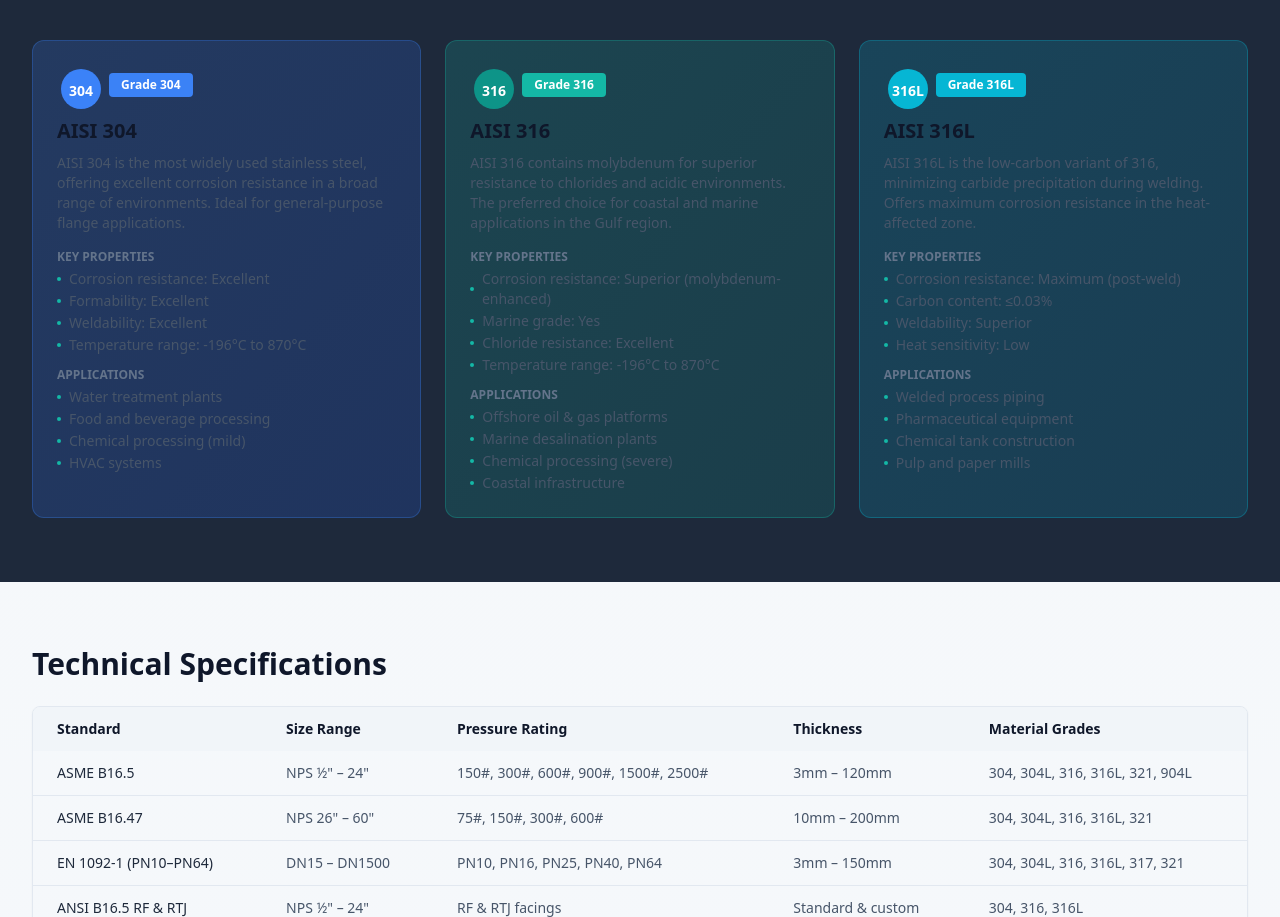
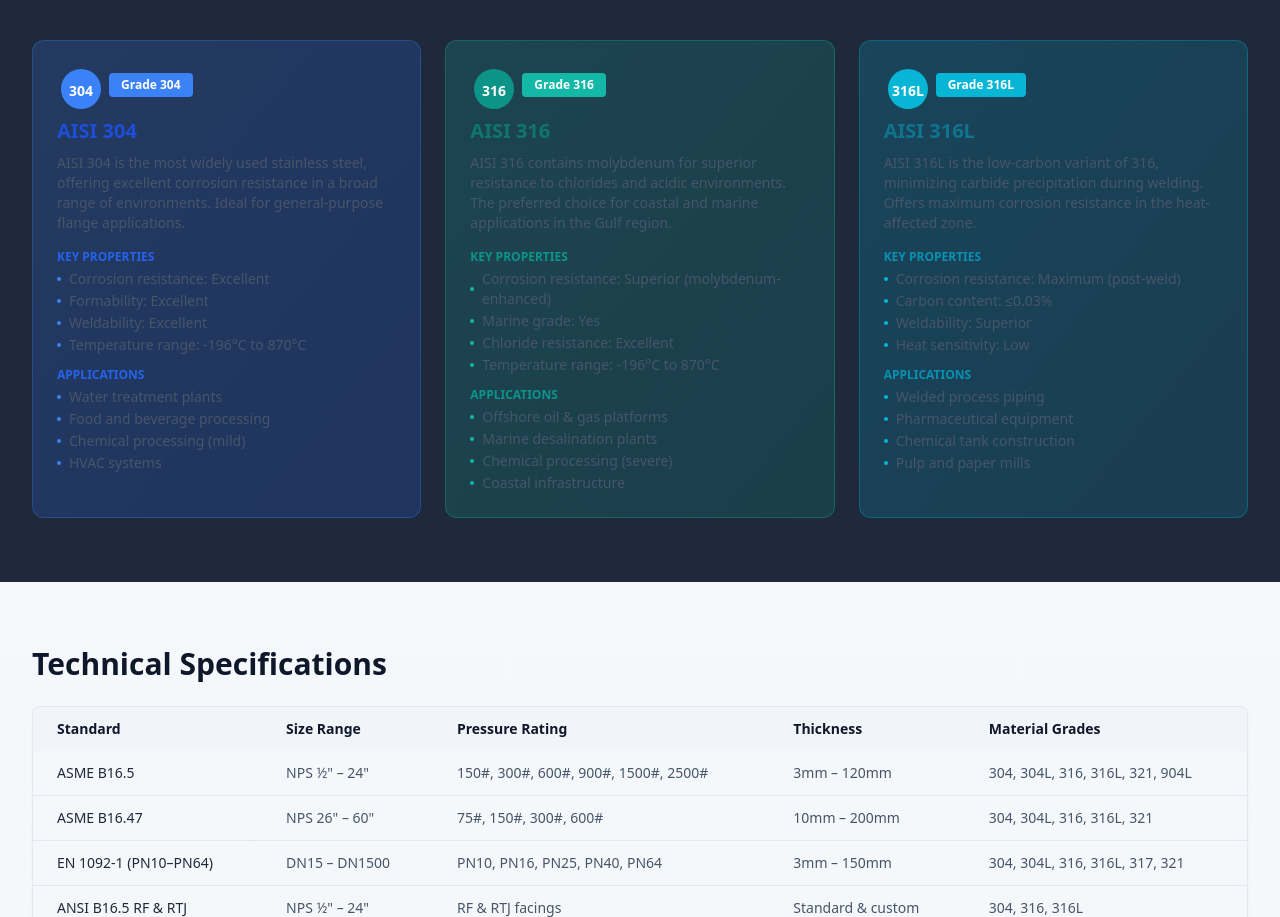
Before and after one commit to dev-tanvir-1294/diglibass, a React (Vite) app: page / in a window 1280 px wide. Shown: the part 1327-2244 px from the top of the page. Built offline with nearby package versions, Linux system fonts and the light colour scheme.

Commit message:
Beautify grade card colors with grade-specific theme colors

```diff
--- a/src/pages/StainlessSteelFlanges.tsx
+++ b/src/pages/StainlessSteelFlanges.tsx
@@ -10,6 +10,24 @@ import {
 } from '../data/flanges';
 
 const gradeBadgeColors: Record<string, string> = {
+  '304': 'bg-blue-500',
+  '316': 'bg-teal-500',
+  '316L': 'bg-cyan-500',
+};
+
+const gradeTextColors: Record<string, string> = {
+  '304': 'text-blue-700',
+  '316': 'text-teal-700',
+  '316L': 'text-cyan-700',
+};
+
+const gradeMutedColors: Record<string, string> = {
+  '304': 'text-blue-600',
+  '316': 'text-teal-600',
+  '316L': 'text-cyan-600',
+};
+
+const gradeBulletColors: Record<string, string> = {
   '304': 'bg-blue-500',
   '316': 'bg-teal-500',
   '316L': 'bg-cyan-500',
@@ -523,6 +541,9 @@ export default function StainlessSteelFlanges() {
 
 function GradeCard({ grade }: { grade: FlangeGrade }) {
   const badgeColor = gradeBadgeColors[grade.grade] || 'bg-slate-500';
+  const headingColor = gradeTextColors[grade.grade] || 'text-slate-900';
+  const mutedColor = gradeMutedColors[grade.grade] || 'text-slate-500';
+  const bulletColor = gradeBulletColors[grade.grade] || 'bg-teal-500';
 
   return (
     <div
@@ -542,15 +563,15 @@ function GradeCard({ grade }: { grade: FlangeGrade }) {
           Grade {grade.grade}
         </span>
       </div>
-      <h3 className="text-xl font-bold text-slate-900 mb-2">AISI {grade.grade}</h3>
+      <h3 className={`text-xl font-bold ${headingColor} mb-2`}>AISI {grade.grade}</h3>
       <p className="text-slate-600 text-sm mb-4">{grade.description}</p>
 
       <div className="mb-3">
-        <h4 className="text-xs font-semibold text-slate-500 uppercase mb-1">Key Properties</h4>
+        <h4 className={`text-xs font-semibold ${mutedColor} uppercase mb-1`}>Key Properties</h4>
         <ul className="text-sm text-slate-600 space-y-0.5">
           {grade.properties.map((prop) => (
             <li key={prop} className="flex items-center">
-              <span className="w-1 h-1 bg-teal-500 rounded-full mr-2"></span>
+              <span className={`w-1 h-1 ${bulletColor} rounded-full mr-2`}></span>
               {prop}
             </li>
           ))}
@@ -558,11 +579,11 @@ function GradeCard({ grade }: { grade: FlangeGrade }) {
       </div>
 
       <div>
-        <h4 className="text-xs font-semibold text-slate-500 uppercase mb-1">Applications</h4>
+        <h4 className={`text-xs font-semibold ${mutedColor} uppercase mb-1`}>Applications</h4>
         <ul className="text-sm text-slate-600 space-y-0.5">
           {grade.applications.map((app) => (
             <li key={app} className="flex items-center">
-              <span className="w-1 h-1 bg-teal-500 rounded-full mr-2"></span>
+              <span className={`w-1 h-1 ${bulletColor} rounded-full mr-2`}></span>
               {app}
             </li>
           ))}
```
